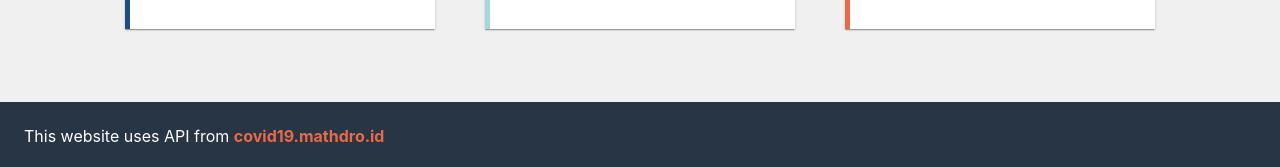
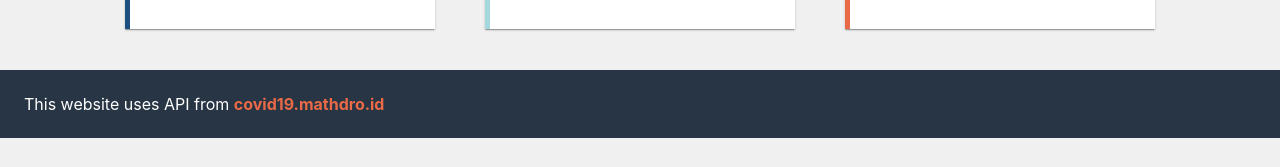
Before and after one commit to akaaariii/covid19-dashboard, a React (Create React App) app: page / in a window 1280 px wide. Shown: the part 630-797 px from the top of the page. Built offline with nearby package versions, Linux system fonts and the light colour scheme; no server answers.

Commit message:
fixed styles

```diff
--- a/src/features/covid/DashBoard/DashBoard.module.css
+++ b/src/features/covid/DashBoard/DashBoard.module.css
@@ -1,3 +1,7 @@
+.main {
+  flex: 1;
+}
+
 .container {
   display: flex;
   align-items: center;
--- a/src/features/covid/DashBoard/DashBoard.tsx
+++ b/src/features/covid/DashBoard/DashBoard.tsx
@@ -29,7 +29,7 @@ const DashBoard : React.FC = () => {
   }, [dispatch]);
 
   return (
-    <div>
+    <div className={styles.main}>
       <AppBar position="absolute">
         <Toolbar className={classes.backgroundcolor}>
           <Typography variant="h5" className={classes.title+" "+classes.fontbold}>
--- a/src/features/covid/Footer/Footer.module.css
+++ b/src/features/covid/Footer/Footer.module.css
@@ -2,9 +2,7 @@ footer {
   background-color: #283544;
   color: #fff;
   padding: 24px;
-  position: fixed;
-  bottom: 0px;
-  width: 100%;
+  margin-top: 20px;
 }
 
 a {
--- a/src/index.css
+++ b/src/index.css
@@ -1,4 +1,7 @@
 body {
+  display: flex;
+  flex-flow: column;
+  min-height: 100vh;
   background-color: #f0f0f0;
   margin: 0;
   font-family: -apple-system, BlinkMacSystemFont, 'Segoe UI', 'Roboto', 'Oxygen',
```
